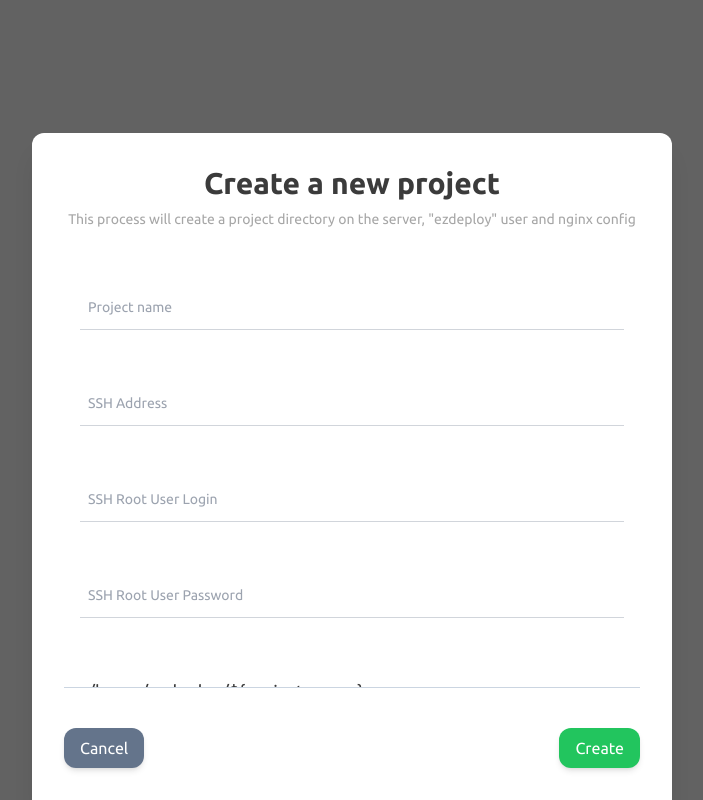
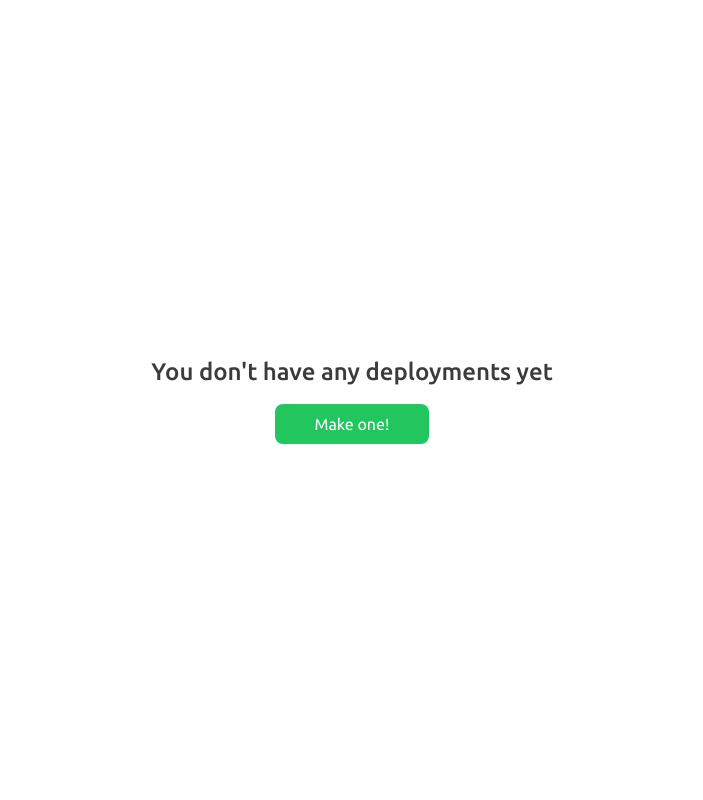
Before and after one commit to antonigoles/EZDeploy, a React (Vite) app: page / in a window 1280 px wide. Shown: the top 800 px of the page, without its empty margins (288-991 px from the left). Built offline with nearby package versions, Linux system fonts and the light colour scheme.

Commit message:
Added: basic deployments list

```diff
--- a/src/animations.css
+++ b/src/animations.css
@@ -19,6 +19,7 @@
 @keyframes SlideOutTop {
     0% {
         transform: translateY(0px);
+        display: flex;
     }
 
     100% {
@@ -57,9 +58,6 @@
         display: none;
     }
 
-    1% {
-    }
-
     100% {
         backdrop-filter: brightness(40%);
     }
@@ -75,6 +73,10 @@
 @keyframes DarkOut {
     0% {
         backdrop-filter: brightness(40%);
+        z-index: 1;
+    }
+
+    99% {
         z-index: 1;
     }
 
--- a/src/components/CreateDeployment/CreateDeployment.jsx
+++ b/src/components/CreateDeployment/CreateDeployment.jsx
@@ -51,7 +51,11 @@ function CreateDeployment({ visibilityState, hide }) {
             className={
                 "absolute w-full h-full flex " +
                 " items-end justify-center " +
-                (visibilityState ? "dark-in-fast" : "dark-out-fast")
+                (visibilityState == 0
+                    ? "backdrop-brightness-100 -z-50"
+                    : visibilityState == 1
+                      ? "dark-in-fast"
+                      : "dark-out-fast")
             }
         >
             <div
@@ -59,9 +63,11 @@ function CreateDeployment({ visibilityState, hide }) {
                     "w-1/2 h-5/6 bg-white shadow-xl " +
                     " rounded-t-xl " +
                     "flex items-left p-8 flex-col gap-2 " +
-                    (visibilityState
-                        ? "slide-in-top-fast"
-                        : "slide-out-top-fast")
+                    (visibilityState == 0
+                        ? "translate-y-full"
+                        : visibilityState == 1
+                          ? "slide-in-top-fast"
+                          : "slide-out-top-fast")
                 }
             >
                 <div className="self-center font-semibold text-3xl">
--- /dev/null
+++ b/src/components/DeploymenstListElement/DeploymenstListElement.jsx
@@ -0,0 +1,17 @@
+import DeleteIcon from "../../assets/delete.svg";
+
+function DeploymenstListElement({ data }) {
+    return (
+        <div className="transition-all shadow-md border-t-4 border-t-slate-700 rounded-sm p-4 py-6 hover:cursor-pointer flex w-full bg-white justify-between items-center">
+            <div className="font-bold text-xl text-slate-700">
+                {data["project_name"]}
+                <div className="font-normal text-sm">{data["ip_address"]}</div>
+            </div>
+            <div className="hover:bg-red-500 flex flex-col gap-1 bg-red-400 rounded-full p-2">
+                <img src={DeleteIcon} alt="" />
+            </div>
+        </div>
+    );
+}
+
+export default DeploymenstListElement;
--- a/src/styles.css
+++ b/src/styles.css
@@ -3,13 +3,13 @@
 @tailwind utilities;
 
 :root {
-    font-family: 'Ubuntu', sans-serif;
+    font-family: "Ubuntu", sans-serif;
     font-size: 16px;
     line-height: 24px;
     font-weight: 400;
 
     color: #3b3b3b;
-    background-color: #f6f6f6;
+    background-color: #ffffff;
 
     font-synthesis: none;
     text-rendering: optimizeLegibility;
@@ -22,7 +22,7 @@ html,
 body,
 #root {
     height: 100%;
-    /* overflow-y: hidden; */
+    overflow-y: hidden;
 }
 
 /* Hide scrollbar for Chrome, Safari and Opera */
--- a/src/tailwind-extend.css
+++ b/src/tailwind-extend.css
@@ -1,3 +1,7 @@
 .border-b-1 {
     border-bottom-width: 1px;
 }
+
+.border-1 {
+    border-width: 1px;
+}
--- a/src/views/DeploymentsView/DeploymentsView.jsx
+++ b/src/views/DeploymentsView/DeploymentsView.jsx
@@ -1,39 +1,65 @@
 import { useEffect, useState } from "react";
 import CreateDeployment from "../../components/CreateDeployment/CreateDeployment";
+import DeploymenstListElement from "../../components/DeploymenstListElement/DeploymenstListElement";
+import { get_config_data } from "../../core/AppData";
+import Button from "../../primitives/Button";
 import "./DeploymentsView.css";
 
 function DeploymentsView() {
-    const [deployments, setDeployments] = useState(null);
-    const [createDeploymentVisible, setCreateDeploymentVisible] =
-        useState(true);
+    const [deployments, setDeployments] = useState([]);
+    const [createDeploymentVisibleState, setCreateDeploymentVisibleState] =
+        useState(0);
 
     useEffect(() => {
-        setDeployments([]);
+        async function loadDeployments() {
+            const configData = await get_config_data();
+            setDeployments([...configData["deployments"]]);
+        }
+
+        loadDeployments();
     }, []);
 
     return (
-        <div className="flex flex-col items-center justify-center w-full h-full select-none gap-4">
+        <div className="w-full h-full flex flex-col items-center justify-center select-none">
             {deployments && deployments.length > 0 ? (
-                <></>
+                <div className="flex flex-col items-center w-full h-full select-none gap-4 p-2 overflow-y-auto">
+                    {deployments.map((deployment, idx) => {
+                        return (
+                            <DeploymenstListElement
+                                key={idx}
+                                data={deployment}
+                            />
+                        );
+                    })}
+                    <Button
+                        onClick={() => {
+                            setCreateDeploymentVisibleState(1);
+                        }}
+                        label="Add Deployment"
+                        className="absolute right-4 bottom-4 z-1"
+                    />
+                </div>
+            ) : deployments == null ? (
+                <>Loading</>
             ) : (
-                <>
+                <div className="flex flex-col items-center justify-center w-full h-full select-none gap-4">
                     <div className="text-2xl font-medium">
                         You don't have any deployments yet
                     </div>
                     <a
                         onClick={() => {
-                            setCreateDeploymentVisible(true);
+                            setCreateDeploymentVisibleState(1);
                         }}
                         className="hover:cursor-pointer transition-shadow bg-green-500
-         text-white font-normal px-10 py-2 hover:bg-green-600 rounded-lg"
+                                text-white font-normal px-10 py-2 hover:bg-green-600 rounded-lg"
                     >
                         Make one!
                     </a>
-                </>
+                </div>
             )}
             <CreateDeployment
-                visibilityState={createDeploymentVisible}
-                hide={() => setCreateDeploymentVisible(false)}
+                visibilityState={createDeploymentVisibleState}
+                hide={() => setCreateDeploymentVisibleState(2)}
             />
         </div>
     );
```
Also changed, not shown: src/assets/delete.svg (added).
